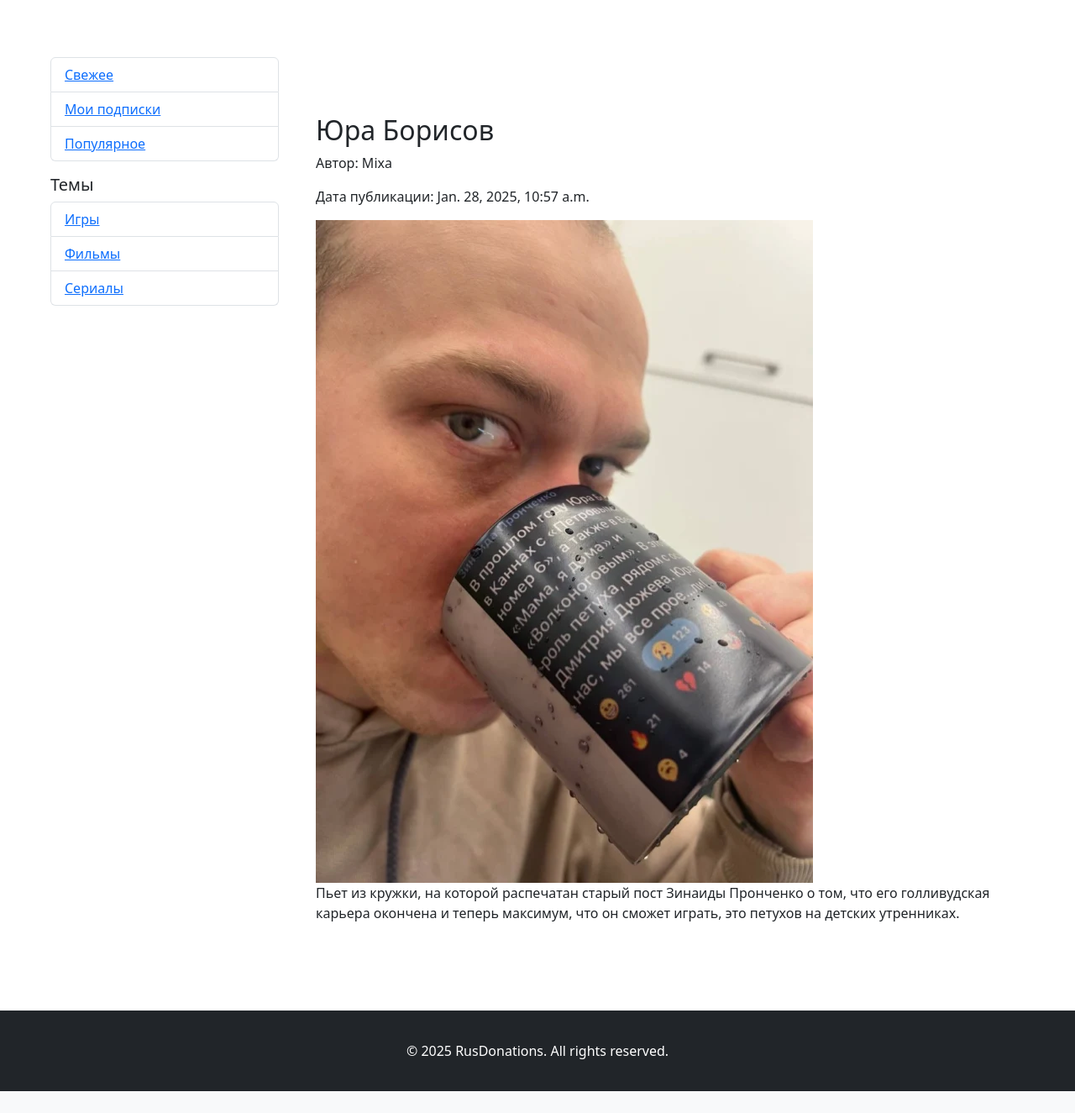
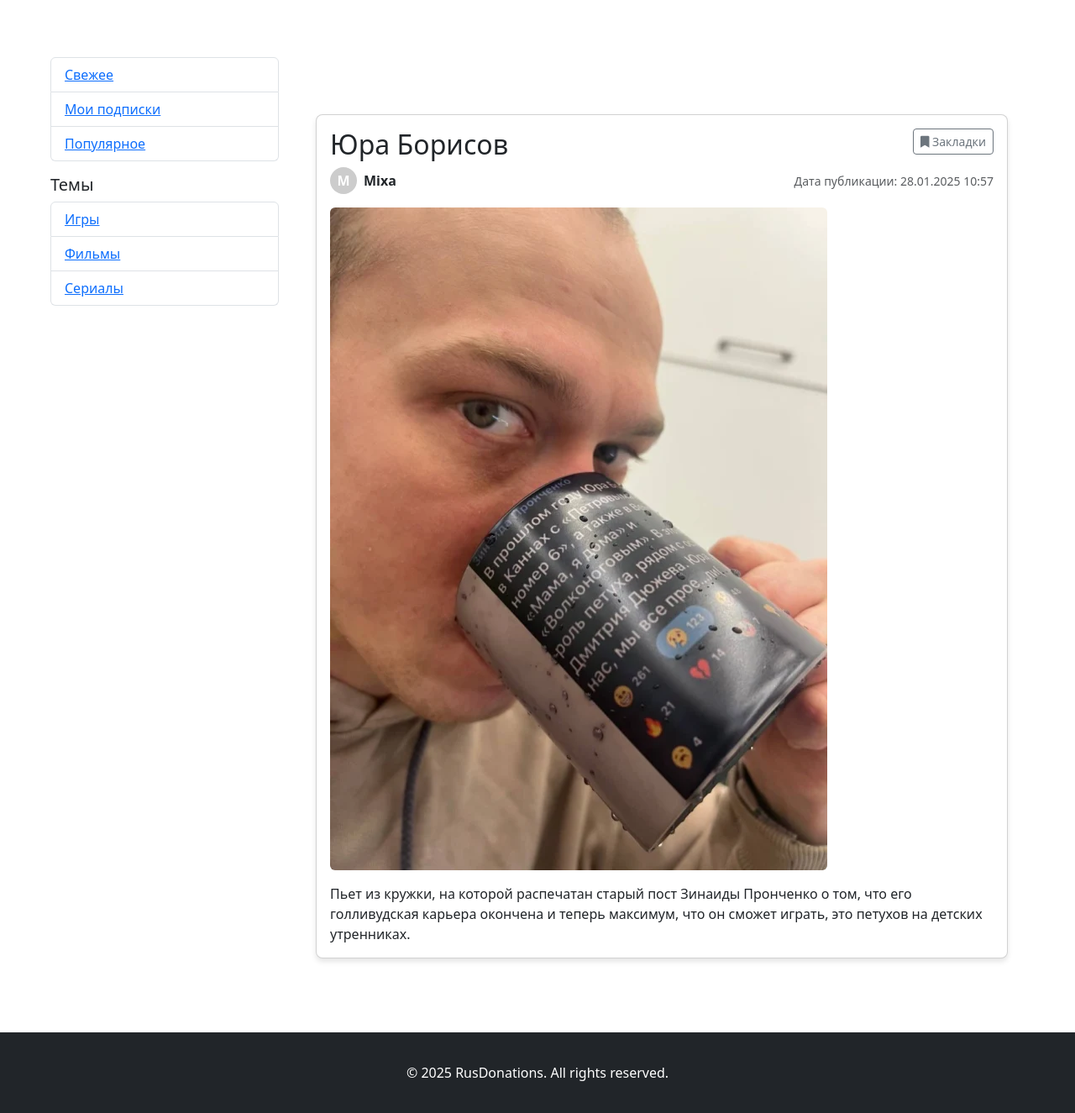
Before and after one commit to MshaFilipushko/PostUp, a Django app: page /post/5/ in a window 1280 px wide. Shown: the part 104-1429 px from the top of the page at 84% size. Before the commit the page ends 1403 px from the top, so only its background shows below. Run offline with Django 4.2, Linux system fonts and the light colour scheme; a user stored in the database is signed in; data comes from the database, SQL or seed files in the repository; both versions use the stored data as it was after the commit.

Commit message:
Закончил всё с закладками

```diff
--- a/MainApp/views.py
+++ b/MainApp/views.py
@@ -73,7 +73,17 @@ def edit_post(request, pk):
 
 def post_detail(request, pk):
     post = get_object_or_404(Post, pk=pk)
-    return render(request, 'site/post_detail.html', {'post': post})
+
+    # Получаем состояние закладки только для авторизованных пользователей
+    if request.user.is_authenticated:
+        post.is_bookmarked = Bookmark.objects.filter(user=request.user, post=post).exists()
+    else:
+        post.is_bookmarked = False
+
+    context = {
+        'post': post,
+    }
+    return render(request, 'site/post_detail.html', context)
 
 
 class DeletePostView(LoginRequiredMixin, UserPassesTestMixin, DeleteView):
@@ -100,6 +110,10 @@ def bookmarks_list(request):
     # Получаем все закладки пользователя и сортируем их по дате создания в обратном порядке
     bookmarks = Bookmark.objects.filter(user=request.user).select_related('post').order_by('-created_at')
 
+    # Добавляем информацию о состоянии закладок (уже закладан или нет)
+    for bookmark in bookmarks:
+        bookmark.is_bookmarked = True  # Все посты в списке закладок уже закладаны
+
     context = {
         'bookmarks': bookmarks,
     }
--- a/templates/site/post_detail.html
+++ b/templates/site/post_detail.html
@@ -1,21 +1,61 @@
 {% extends 'base.html' %}
-
+{% load static %}
 {% block content %}
 <div class="container mt-5">
-    <h2>{{ post.title|default:"Без заголовка" }}</h2>
-    <p>Автор: {{ post.author.username }}</p>
-    <p>Дата публикации: {{ post.published_date }}</p>
+    <div class="card">
+        <div class="card-body">
+            <!-- Заголовок поста -->
+            <!-- Кнопка "Закладка" -->
+            {% if user.is_authenticated %}
+                <form method="post" action="{% url 'toggle_bookmark' post.pk %}" class="d-inline">
+                    {% csrf_token %}
+                    <button type="submit" class="btn {% if post.is_bookmarked %}btn-warning{% else %}btn-outline-secondary{% endif %} btn-sm float-end">
+                        <i class="fas fa-bookmark"></i> <span>{% if post.is_bookmarked %}В закладках{% else %}Закладки{% endif %}</span>
+                    </button>
+                </form>
+            {% endif %}
+            <h2 class="card-title">{{ post.title|default:"Без заголовка" }}</h2>
+
+            <!-- Информация о посте -->
+            <div class="d-flex justify-content-between align-items-center mb-3">
+                <div class="d-flex align-items-center">
+                    <!-- Аватарка пользователя (если есть) -->
+                    <div class="avatar-circle me-2">
+                        {{ post.author.username|first|upper }}
+                    </div>
+
+                    <!-- Имя автора с ссылкой на профиль -->
+                    <a href="{% url 'user_profile' post.author.username %}" class="text-decoration-none text-dark">
+                        <strong>{{ post.author.username }}</strong>
+                    </a>
+                </div>
+                <!-- Дата публикации -->
+                <p class="mb-0 text-muted small">Дата публикации: {{ post.published_date|date:"d.m.Y H:i" }}</p>
+            </div>
+
+
+
+            <!-- Изображение поста (если есть) -->
             {% if post.image %}
-        <img src="{{ post.image.url }}" alt="{{ post.title }}" class="img-fluid">
+                <img src="{{ post.image.url }}" alt="{{ post.title }}" class="img-fluid mb-3 rounded">
             {% endif %}
-    <p>{{ post.content }}</p>
+
+            <!-- Контент поста -->
+            <p class="card-text">{{ post.content }}</p>
+
+            <!-- Панель действий для автора поста -->
             {% if user == post.author %}
-    <a href="{% url 'edit_post' pk=post.pk %}" class="btn btn-secondary">Редактировать</a>
+                <div class="d-flex justify-content-end mt-3">
+                    <!-- Кнопка редактирования -->
+                    <a href="{% url 'edit_post' pk=post.pk %}" class="btn btn-secondary me-2">Редактировать</a>
+                    <!-- Форма удаления поста -->
                     <form action="{% url 'delete_post' pk=post.pk %}" method="POST" class="d-inline">
                         {% csrf_token %}
                         <button type="submit" class="btn btn-danger" onclick="return confirm('Вы уверены?')">Удалить</button>
                     </form>
+                </div>
             {% endif %}
-
+        </div>
+    </div>
 </div>
 {% endblock %}
```
Also changed, not shown: app_user/views.py (+14 -3 lines), templates/accounts/bookmarks.html (+14 -3 lines), templates/accounts/user_profile.html (+19 -11 lines), db.sqlite3. Lines whose indentation alone changed are shown as unchanged.
